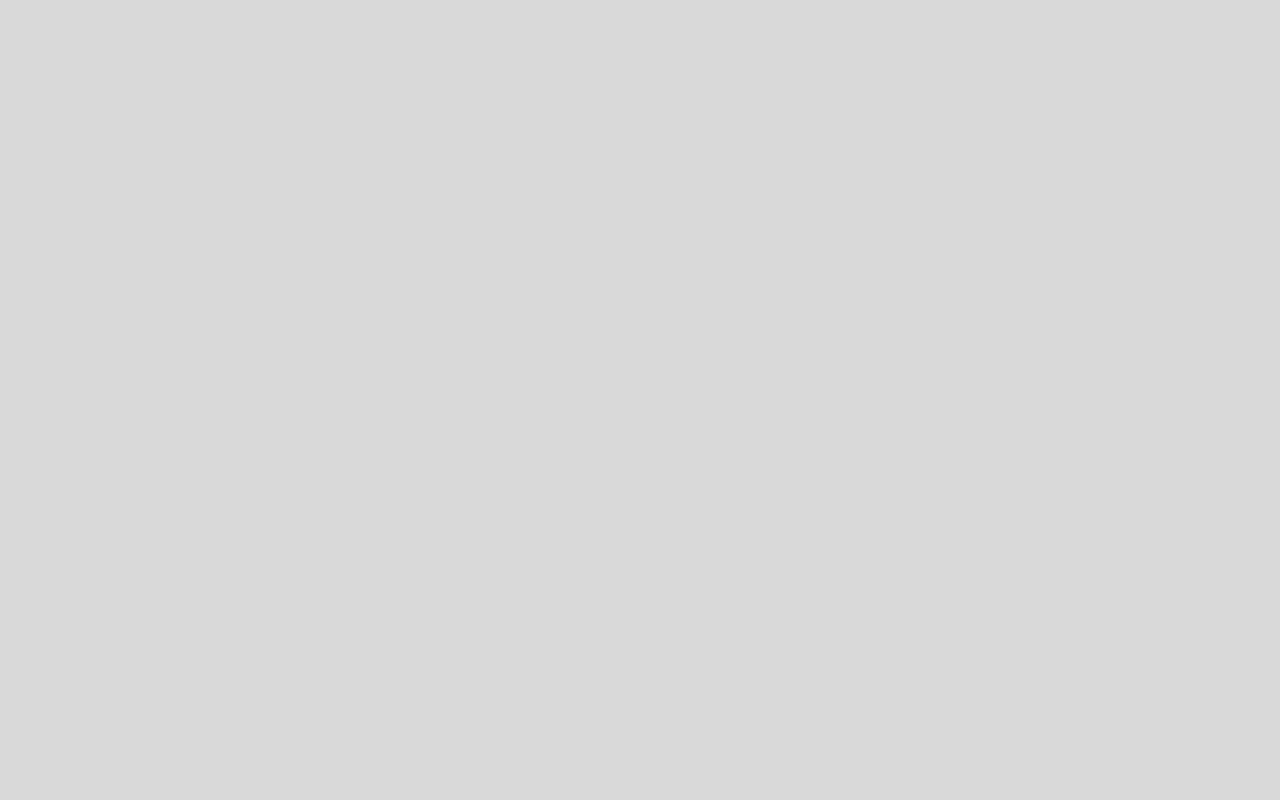
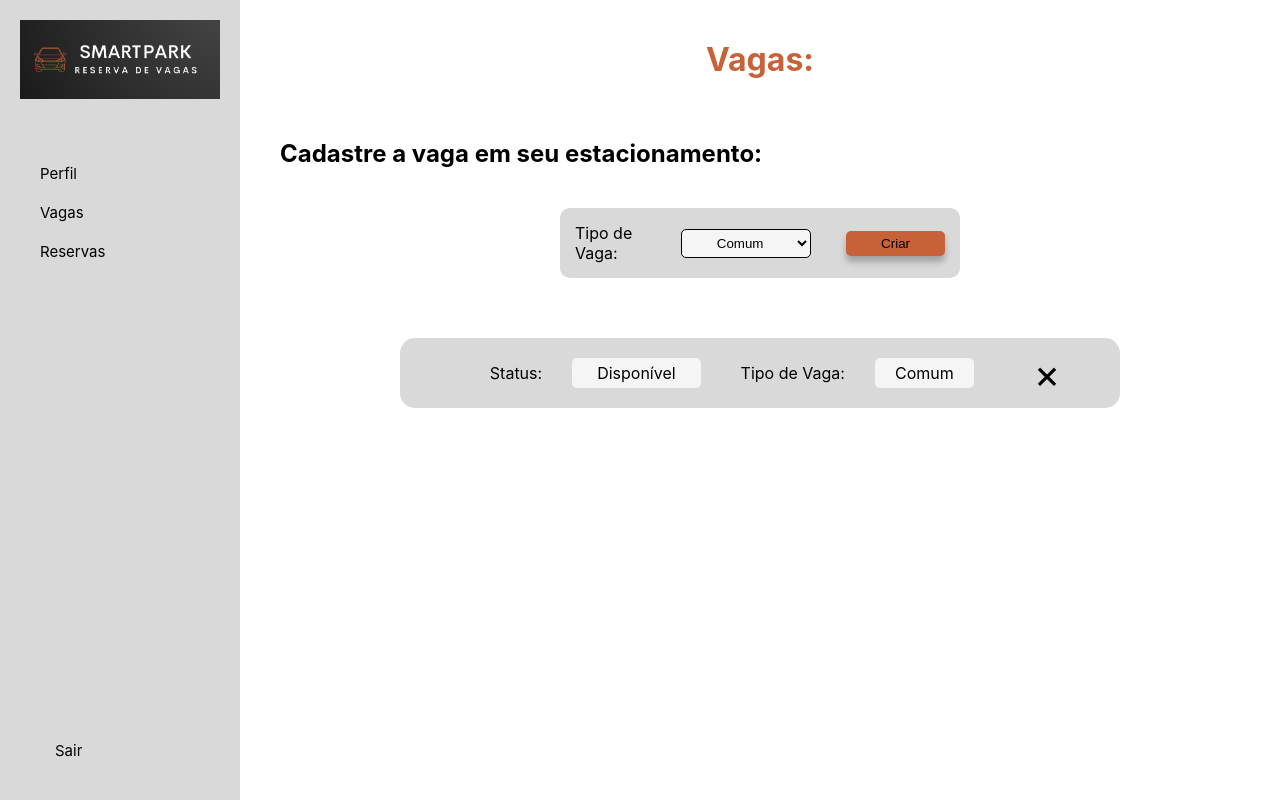
Before and after one commit to ICEI-PUC-Minas-PMV-SI/projeto-estacionamento, a React (Create React App) app: page /vagas in a window 1280 px wide. Before the commit this address had no page. Built offline with nearby package versions, Linux system fonts and the light colour scheme.

Commit message:
criando pagina de vagas

```diff
--- a/src/App.js
+++ b/src/App.js
@@ -5,6 +5,7 @@ import { Routes, Route as ReactRoute } from 'react-router';
 import Login from './components/Login';
 import HomePage from './components/HomePage';
 import Cadastro from './components/Cadastro';
+import Vagas from './components/Vagas';
 
 function App() {
   return (
@@ -13,6 +14,7 @@ function App() {
         <ReactRoute path="/"     element={<Login />} />
         <ReactRoute path="/home" element={<HomePage />} />
         <ReactRoute path="/cadastro" element={<Cadastro />} />
+        <ReactRoute path="/vagas" element={<Vagas />} />
       </Routes>
     </Router>
   );
--- /dev/null
+++ b/src/components/Vagas.js
@@ -0,0 +1,55 @@
+import React from 'react';
+import '../styles/Vagas.css';
+import Logo from "../images/SmartPark-image-2.png"
+
+function Vagas() {
+    return (
+        <div className='containerVagas'>
+            <div className='container-vagas'>
+                <div className='sidebar'>
+                    <img className="imagemLogo" src={Logo} alt="Logo" />
+                    <div className='sidebar-links'>
+                        <a href='#'>Perfil</a>
+                        <a href='#'>Vagas</a>
+                        <a href='#'>Reservas</a>
+                    </div>
+                    <div className='logout'>
+                        <a href='#'>Sair</a>
+                    </div>
+                </div>
+                <div className='main-vagas'>
+                    <div className='itens-vagas'>
+                        <h1 className='titulo-vagas'>Vagas: </h1>
+                        <h2 className='criar-vagas'>Cadastre a vaga em seu estacionamento: </h2>
+                        <div className='formulario-criar-vaga'>
+                            <label className='tipo-vaga'>Tipo de Vaga:</label>
+                            <select id='tipo-vaga' name='tipo-vaga' className='select-vaga'>
+                                <option value='Comum'>Comum</option>
+                                <option value='PcD'>PcD</option>
+                                <option value='Carga/Descarga'>Carga/Descarga</option>
+                            </select>
+                            <button className='botao-criar-vaga'>Criar</button>
+                        </div>
+                        <div className='lista-vagas'>
+                            <div className='vaga'>
+                                    <span className='status-label'>Status:</span>
+                                <div className='status-vaga'>
+                                    <span className='status'>Disponível</span>
+                                </div>
+                                    <span className='tipo-label'>Tipo de Vaga:</span>
+                                <div className='tipovaga'>
+                                    <span className='tipo'>Comum</span>
+                                </div>
+                                <div className='excluir-vaga'>
+                                    <span className='excluir'>&times;</span>
+                                </div>
+                            </div>
+                        </div>
+                    </div>
+                </div>
+            </div>
+        </div>
+    );
+}
+
+export default Vagas;
--- /dev/null
+++ b/src/styles/Vagas.css
@@ -0,0 +1,184 @@
+.containerVagas {
+  display: flex;
+  height: 100vh;
+  background-color: #D9D9D9;
+}
+
+.container-vagas {
+  display: flex;
+  background-color: #D9D9D9;
+  box-shadow: 0 0 10px rgba(0, 0, 0, 0.2);
+  overflow: hidden;
+  flex: 1;
+}
+
+.sidebar {
+  display: flex;
+  flex-direction: column;
+  padding: 20px;
+  color: #D9D9D9;
+  background-color: #D9D9D9;
+  width: 30vh;
+}
+
+.imagemLogo {
+  min-width: 25vh;
+  margin-bottom: 5vh;
+}
+
+.sidebar-links {
+  display: flex;
+  flex-direction: column;
+  padding: 5px;
+  margin: 10px 15px;
+  background-color: #D9D9D9;
+}
+
+.sidebar-links a {
+  text-decoration: none;
+  color: black;
+  margin: 10px 0;
+  background-color: #D9D9D9;
+  font-size: 15px;
+}
+
+.logout {
+  margin-top: auto;
+  display: flex;
+  background-color: #D9D9D9;
+  margin-left: 15px;
+}
+
+.logout a {
+  text-decoration: none;
+  color: black;
+  background-color: #D9D9D9;
+  margin: 20px;
+  font-size: 15px;
+}
+
+.main-vagas {
+  background-color: #FFFFFF;
+  display: flex;
+  flex-direction: column;
+  flex: 1;
+}
+
+.itens-vagas {
+  background-color: #FFFFFF;
+}
+
+.titulo-vagas {
+  background-color: #FFFFFF;
+  color: #C76138;
+  text-align: center;
+  margin: 20px 20px;
+  padding: 20px;
+}
+
+.criar-vagas {
+  background-color: #FFFFFF;
+  margin: 20px 20px;
+  padding: 20px;
+}
+
+.formulario-criar-vaga {
+  background-color: #D9D9D9;
+  border-radius: 10px;
+  padding: 15px;
+  margin-top: 20px;
+  display: flex;
+  flex-direction: row;
+  align-items: center;
+  width: 50vh;
+  margin: auto;
+}
+
+.formulario-criar-vaga .tipo-vaga {
+  margin-right: 10px;
+}
+
+.formulario-criar-vaga .select-vaga {
+  padding: 5px;
+  border: 1px solid #000;
+  border-radius: 5px;
+  background-color: #f5f5f5;
+  margin-right: 10px;
+  text-align: center;
+}
+
+.formulario-criar-vaga .select-vaga option {
+  background-color: #f5f5f5;
+  padding: 5px;
+  height: 10px;
+}
+
+.botao-criar-vaga {
+  background-color: #C76138;
+  color: black;
+  border: none;
+  border-radius: 5px;
+  cursor: pointer;
+  padding: 5px 35px;
+  width: auto;
+  margin-left: 25px;
+  margin-top: 0;
+}
+
+.lista-vagas {
+  background-color: #D9D9D9;
+  border-radius: 15px;
+  margin-top: 50px;
+  padding: 10px;
+  width: 90vh;
+  display: flex;
+  align-items: center;
+  flex-direction: column;
+  margin: 60px auto;
+}
+
+.vaga {
+  background-color: #D9D9D9;
+  border-radius: 10px;
+  display: flex;
+  align-items: center;
+  justify-content: space-between;
+}
+
+.status-vaga {
+  background-color: #f5f5f5;
+  border-radius: 5px;
+  padding: 5px 25px;
+  margin: 10px;
+}
+
+.status-vaga .status {
+  background-color: #f5f5f5;
+}
+
+.tipovaga {
+  background-color: #f5f5f5;
+  border-radius: 5px;
+  padding: 5px 20px;
+  margin: 10px;
+}
+
+.tipovaga .tipo {
+  background-color: #f5f5f5;
+}
+
+.excluir-vaga {
+  cursor: pointer;
+  margin-left: 40px;
+  padding-left: 10px;
+}
+
+.excluir {
+  font-size: 40px;
+}
+
+.status-label, .tipo-label {
+  margin-right: 10px;
+  margin-left: 20px;
+  padding: 0 10px;
+}
```
